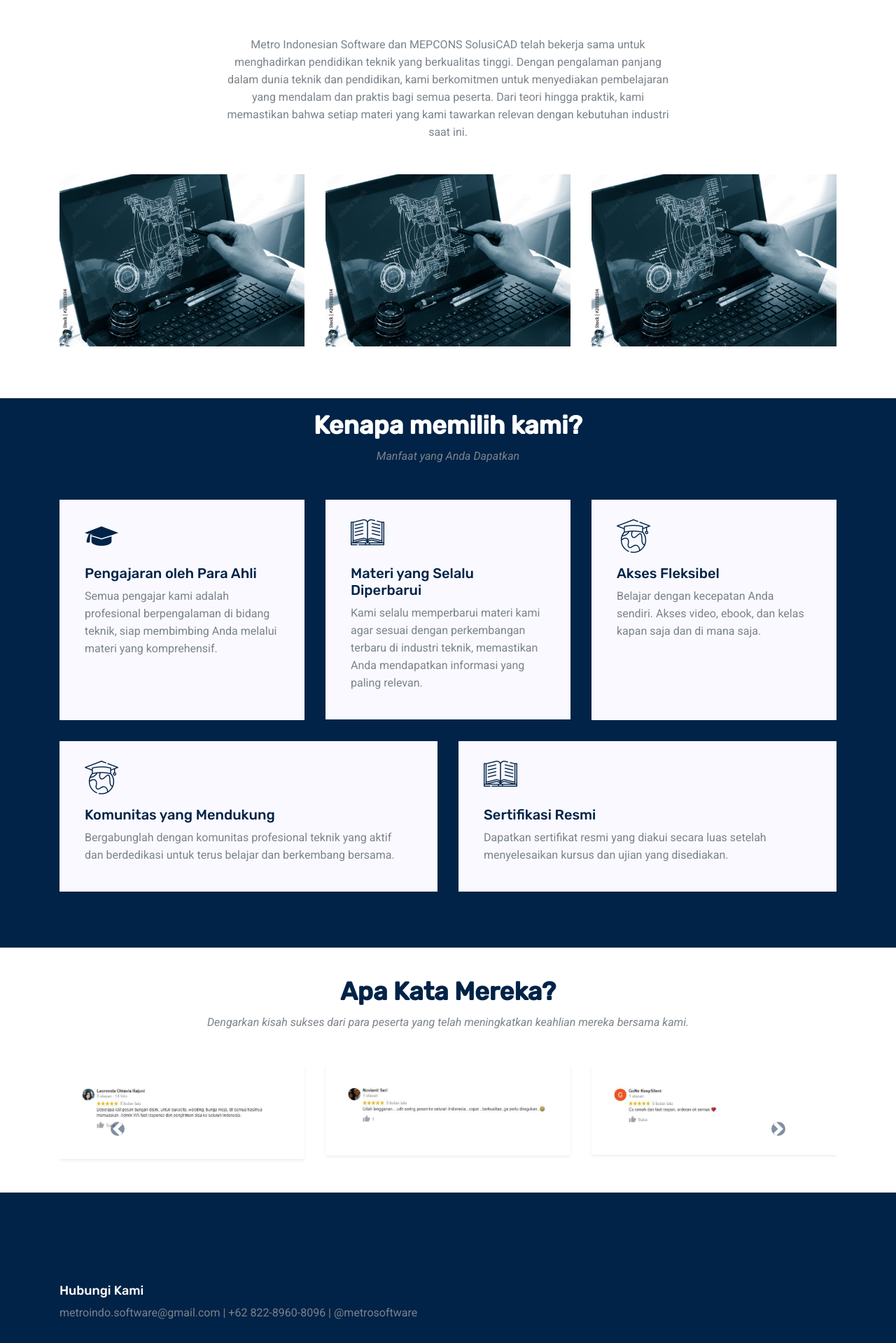
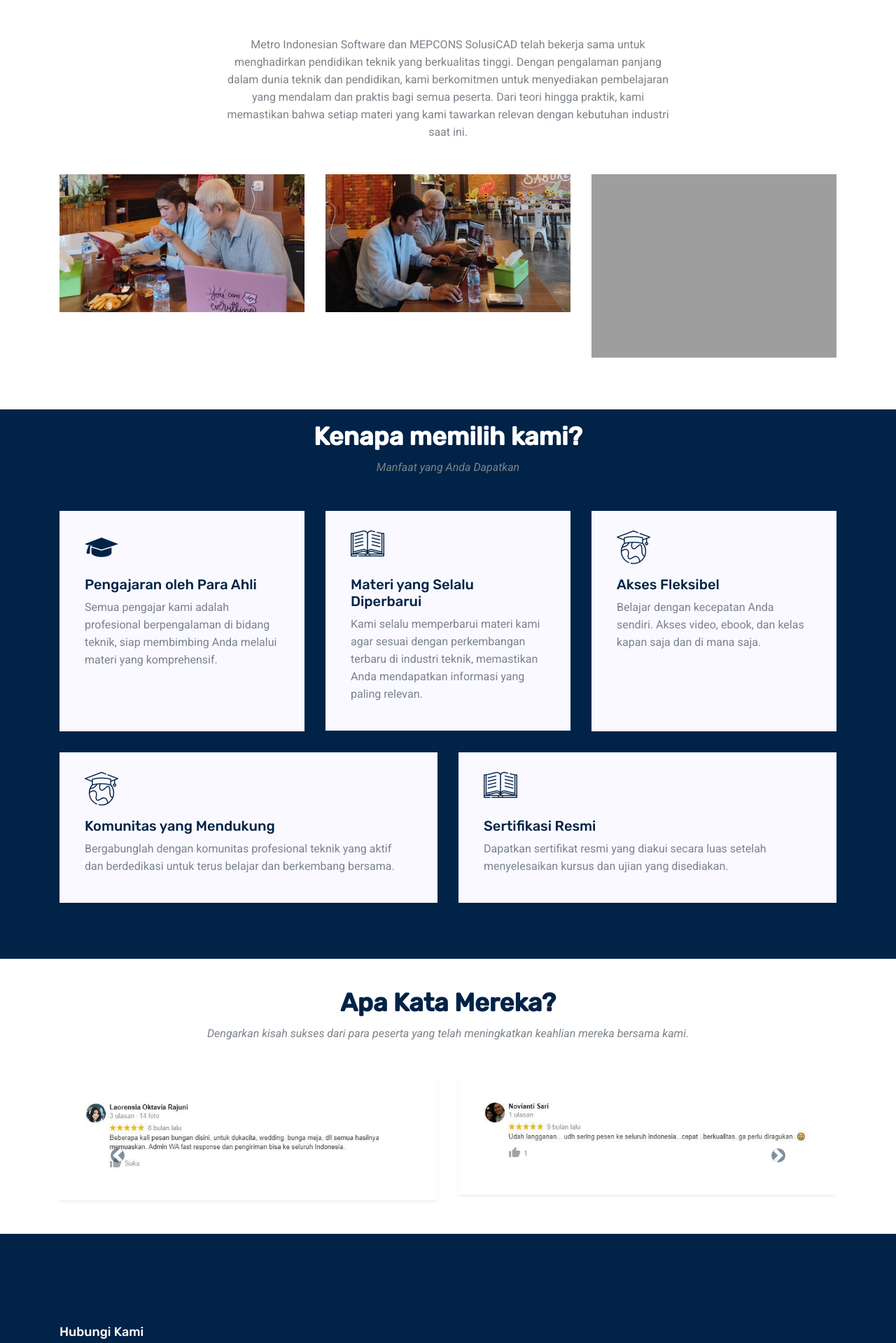
Before and after one commit to HafizhohViarma/Metro_Intern, a PHP site: page / in a window 1280 px wide. Shown: the part 3214-5133 px from the top of the page at 70% size. Run offline with PHP 8.4, Linux system fonts and the light colour scheme; data comes from the database, SQL or seed files in the repository; some libraries are stand-ins or nearby versions; grey boxes are pictures that could not be loaded.

Commit message:
update testimoni

```diff
--- a/metro&mepcons/index.php
+++ b/metro&mepcons/index.php
@@ -218,17 +218,17 @@
     <div class="row text-center">
       <div class="col-lg-4 col-md-6 mb-4">
         <div class="image-box">
-          <img src="img/login.jpeg" alt="Foto 1" class="img-fluid">
+          <img src="img/personal1.png" alt="Foto 1" class="img-fluid">
         </div>
       </div>
       <div class="col-lg-4 col-md-6 mb-4">
         <div class="image-box">
-          <img src="img/login.jpeg" alt="Foto 2" class="img-fluid">
+          <img src="img/personal2.png" alt="Foto 2" class="img-fluid">
         </div>
       </div>
       <div class="col-lg-4 col-md-6 mb-4">
         <div class="image-box">
-          <img src="img/login.jpeg" alt="Foto 3" class="img-fluid">
+          <img src="img/personal3.png" alt="Foto 3" class="img-fluid">
         </div>
       </div>
       </div>
@@ -342,7 +342,7 @@
 
             <?php while($tes = mysqli_fetch_array($result_t)): ?>
 
-        <div class="col-12 col-md-4">
+            <div class="col-12 col-md-6">
               <div class="card border-0">
                 <div class="card-body p-4 text-center shadow-sm mb-5">
                   <figure>
@@ -353,8 +353,8 @@
             </div>
             <?php
             $counter++;
-        // Setiap 3 card, buat slide baru
-        if ($counter % 3 == 0): ?>
+            // Setiap 2 card, buat slide baru
+            if ($counter % 2 == 0): ?>
               </div>
             </div>
 
```
Also changed, not shown: metro&mepcons/img/1.PNG (added), metro&mepcons/img/2.PNG (added), metro&mepcons/img/3.PNG (added), metro&mepcons/img/4.PNG (added), metro&mepcons/img/5.PNG (added), metro&mepcons/img/6.PNG (added), metro&mepcons/img/7.PNG (added), metro&mepcons/img/8 pjg.PNG (added), metro&mepcons/img/9 pjg.PNG (added), metro&mepcons/img/personal1.png (added), metro&mepcons/img/personal2.png (added), 1 other file. Lines whose indentation alone changed are shown as unchanged.
